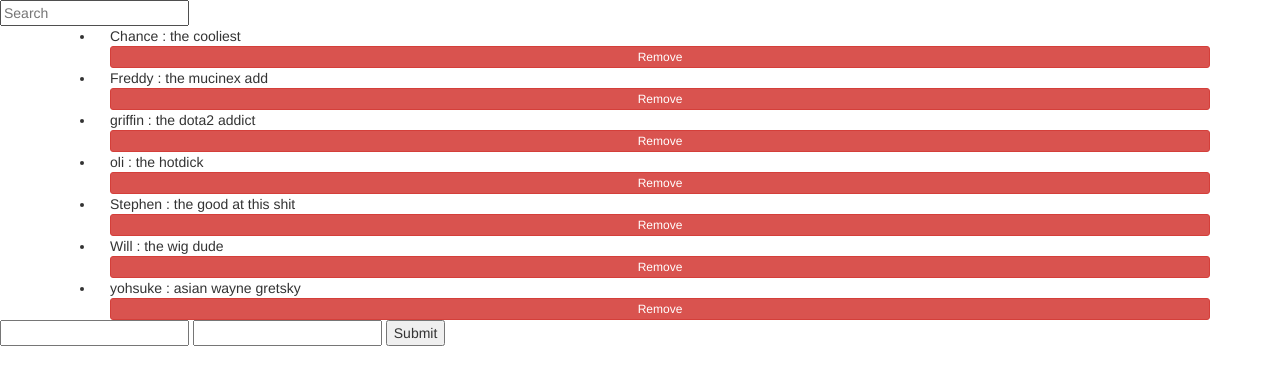
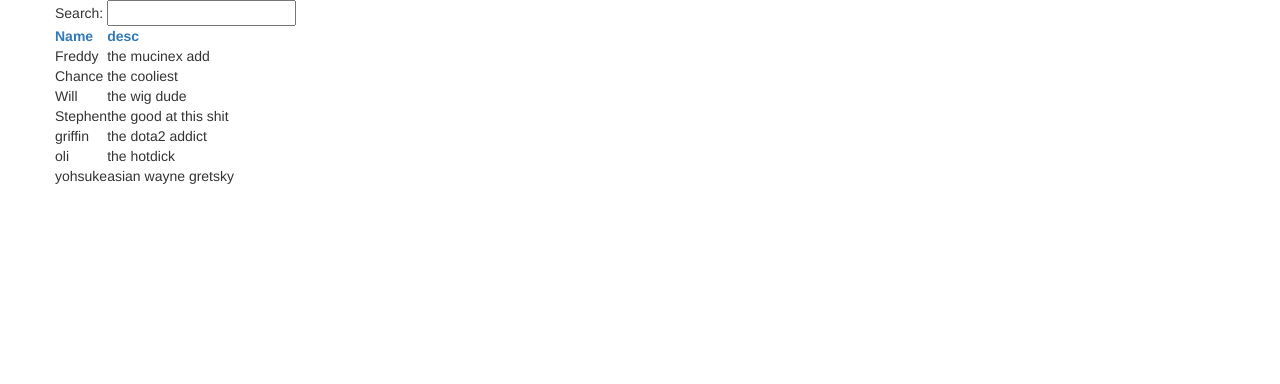
Before and after one commit to chancer4/Angular101, a plain HTML site: page angular_session_2.html in a window 1280 px wide. Drawn offline with nearby package versions, Linux system fonts and the light colour scheme.

Commit message:
angular_session_2

```diff
--- a/angular_session_2.html
+++ b/angular_session_2.html
@@ -14,25 +14,22 @@
 </head>
 <body ng-controller="myController">
 
-<div id="filter">
-	<input ng-model="filterSearch" placeholder="Search">
-</div>
+	<div class="container">
+		<div class="row">
+			Search: <input ng-model="query" type="text">
+			<table>
+				<tr>
+					<th><a href="" ng-click="sortField = '-name'; reverse = !reverse">Name</a></th>
+					<th><a href="" ng-click="sortField = '-desc'; reverse = !reverse">desc</a></th>
+				</tr>
+				<tr ng-repeat="student in students | filter:query | orderBy:sortField:reverse">
+					<td>{{student.name}}</td>
+					<td>{{student.desc}}</td>
+				</tr>
+			</table>
 
-<div class="container">
-<div class="row">
-	<ul>
-		<li class="col-md-12" ng-repeat="person in students | filter:filterSearch | orderBy:'name'">
-			{{person.name}} : {{person.desc}}
-			<a class="col-md-12  btn btn-danger btn-xs" href="#" ng-click="removeStudent(person)">Remove</a>
-		</li>
-	</ul>
-</div>
-</div>
-
-	<form ng-submit="addPerson()">
-		<input type="text" ng-model="newName">
-		<input type="text" ng-model="newDesc">
-		<input type="submit">
+		</div>
+	</div>
 
 </body>
 </html>
```
